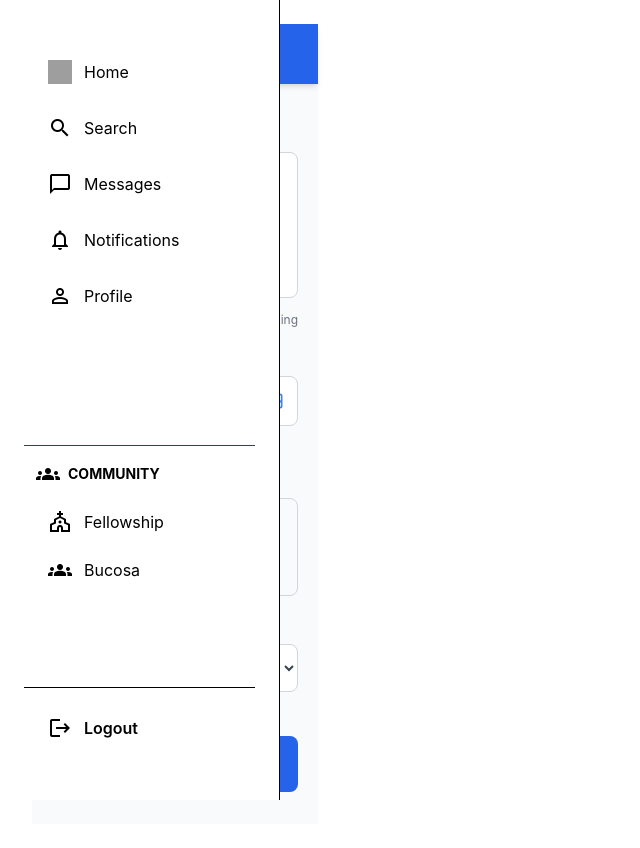
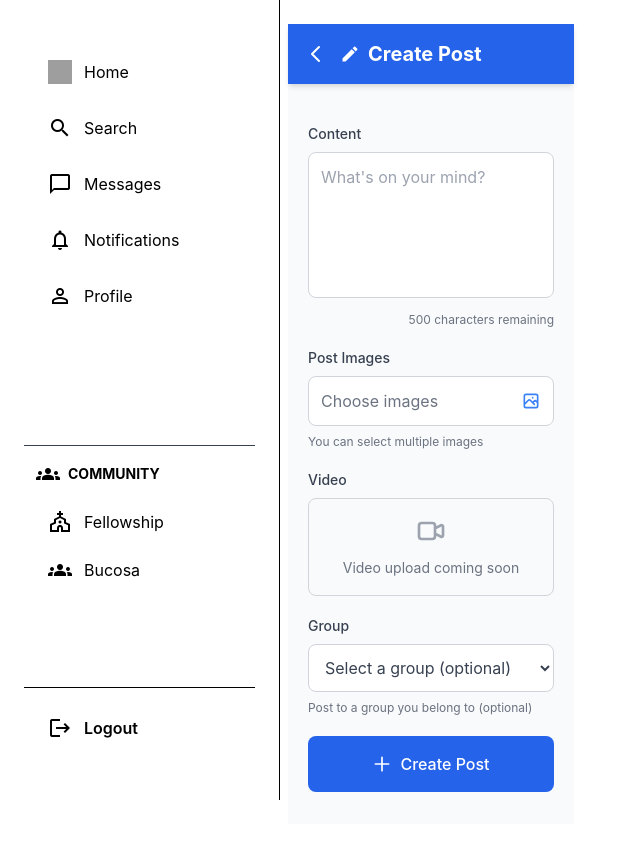
Before and after one commit to kithulovali/Django-Connexa-social-platform-bucosa, a Django app: template bucosa/activities/templates/activities/create_post.html in a window 1280 px wide. Shown: the whole page, without its empty margins (0-640 px from the left). Run offline with Django 5.2, Linux system fonts and the light colour scheme; the template is opened without the code that fills it, so the values that code supplies are empty; some libraries are stand-ins or nearby versions; grey boxes are pictures that could not be loaded.

Commit message:
design improuvement

```diff
--- a/bucosa/templates/base.html
+++ b/bucosa/templates/base.html
@@ -135,9 +135,11 @@
 
       </div>
     </nav>
-    <div class="flex-1 px-2 py-2 lg:px-8 lg:py-6">
-          {% block content %}
-          {% endblock %}
+    <div class="min-h-screen lg:ml-64 flex flex-col">
+      <div class="flex-1 px-2 py-2 lg:px-8 lg:py-6">
+        {% block content %}
+        {% endblock %}
+      </div>
     </div>
  </div>
 
```
